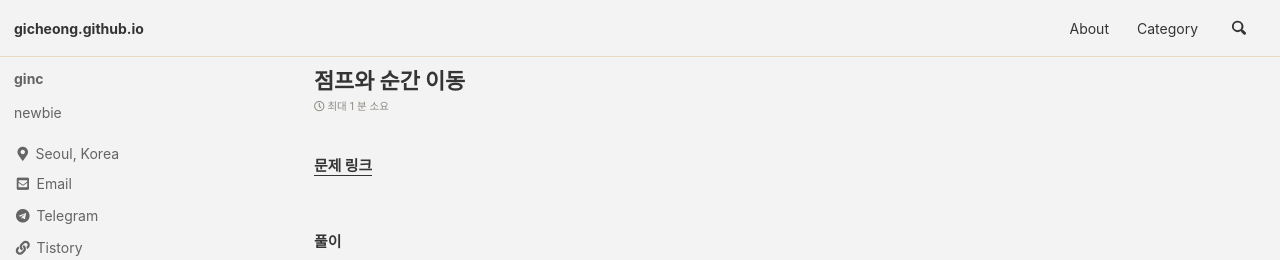
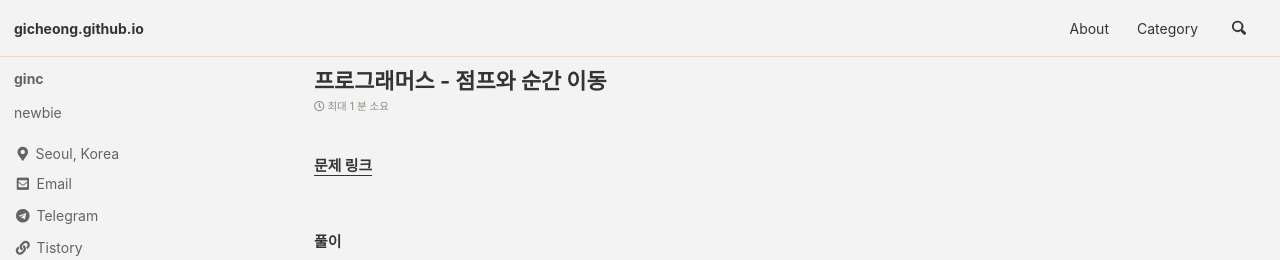
Before and after one commit to gincheong/deprecated-blog, a Jekyll site: the page built from _posts/programmers/2020-07-14-1.md, in a window 1280 px wide. Shown: the top 260 px of the page. Built offline with Jekyll 4.4.1, drawn with Linux system fonts in a browser that asks for light colours; cached includes are drawn as plain includes.

Commit message:
edit post title

```diff
--- a/_posts/programmers/2020-07-14-1.md
+++ b/_posts/programmers/2020-07-14-1.md
@@ -1,5 +1,5 @@
 ---
-title: "점프와 순간 이동"
+title: "프로그래머스 - 점프와 순간 이동"
 categories:
   - programmers
 last_modified_at: 2020-07-14T18:30:01+09:00
```
